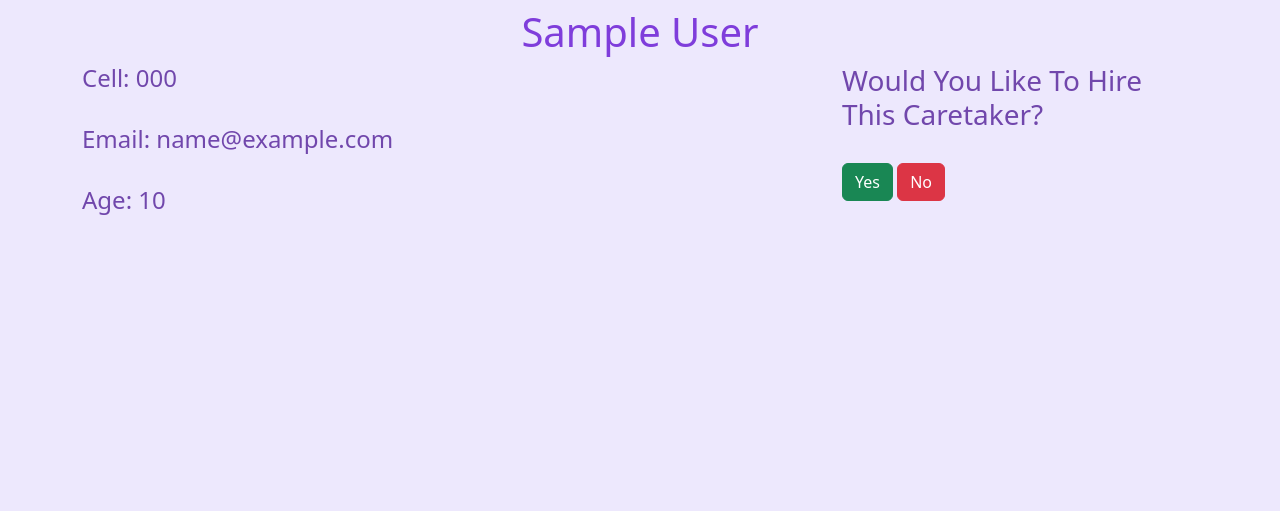
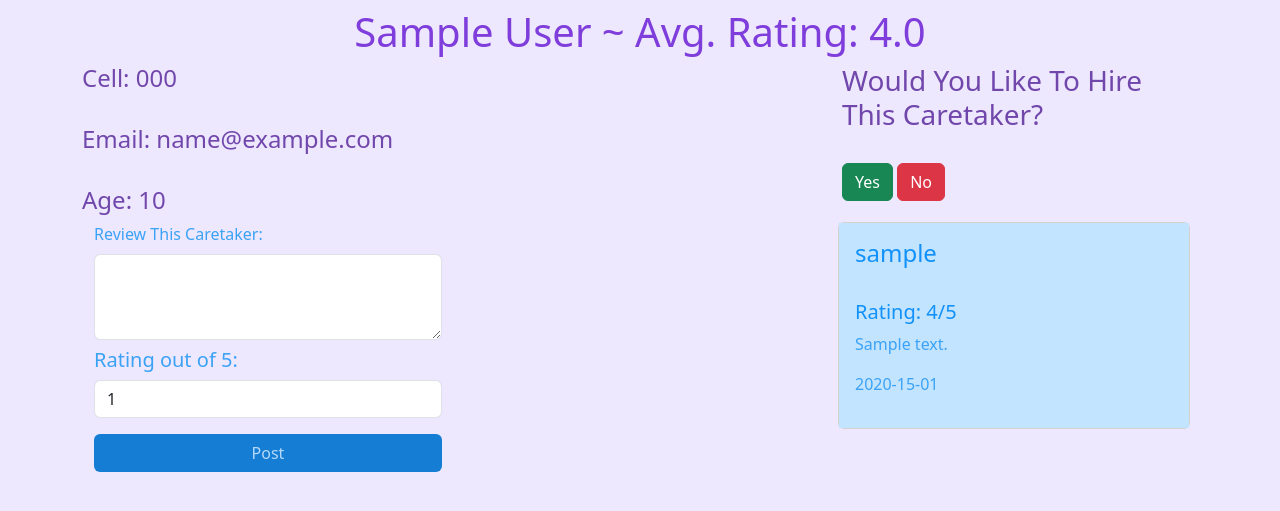
Before and after one commit to Brooklyn-STEAM/10040-Integrating-GPS-To-Increase-Accessibility, a Flask app: page /hiree_profile/1 in a window 1280 px wide. Shown: the part 77-588 px from the top of the page. Run offline with Flask 3, Linux system fonts and the light colour scheme; a user stored in the database is signed in; tables that the repository leaves empty or names only in its code hold one stand-in row (values such as "Sample post"); data that the repository does not hold is empty.

Commit message:
Added reviews to hiree page

```diff
--- a/main.py
+++ b/main.py
@@ -167,12 +167,6 @@ def maps():
     return render_template("maps.html.jinja")
 
 
-@app.route("/reviews")
-def reviews():
-    return render_template("reviews.html.jinja")
-
-
-
 @app.route("/updates")
 def updates():
     return render_template("updates.html.jinja")
@@ -194,24 +188,72 @@ def hiring():
 
     return render_template("hiring.html.jinja", caretakers = results)
 
-@app.route("/hiree_profile/<user_id>")
-def hiree_profile(user_id):
-    if flask_login.current_user.is_authenticated:
+@app.route("/hiree_profile/<caretaker_id>")
+def hiree_profile(caretaker_id):
+    if not flask_login.current_user.is_authenticated:
+        return redirect("/sign_in")
+    else:
 
         conn = connect_db()
 
         cursor = conn.cursor()
 
-        cursor.execute(f"SELECT * FROM `User` WHERE `id` = {user_id}")
+        cursor.execute(f"SELECT * FROM `User` WHERE `id` = {caretaker_id}")
 
         result = cursor.fetchone()
 
         if result is None:
             abort (404)
 
+        cursor.execute(f""" SELECT
+                            `reviewer_id`,
+                            `written_review`,
+                            `rating`,
+                            `Reviews`.`timestamp`,
+                            `username`
+                        FROM `Reviews`
+                        JOIN `User` ON `reviewer_id` = `User`.`id`
+                        WHERE `caretaker_id` = {caretaker_id};""")
+
+        results = cursor.fetchall()
+
+        total = 0
+        try:
+
+            for rating in results:
+                number = rating['rating']
+
+                total += number
+
+            count = len(results)
+            average = total/count
+        except:
+                average = 0
+
+
         cursor.close()
         conn.close()
 
-        return render_template("hiree_profile.html.jinja", caretaker = result)
-    else:
-        return redirect("/sign_in")
+        return render_template("hiree_profile.html.jinja", caretaker = result, reviews = results, average = average)
+
+
+@app.route("/hiree_profile/<caretaker_id>/review", methods = ["POST"])
+def review(caretaker_id):
+    conn = connect_db()
+    cursor = conn.cursor()
+
+    reviewer_id = flask_login.current_user.id
+
+    written_review = request.form["written_review"]
+    rating = request.form["rating"]
+
+    cursor.execute(f"""INSERT INTO `Reviews`
+                   (`caretaker_id`, `reviewer_id`, `written_review`, `rating`)
+                   VALUES
+                   ("{caretaker_id}", "{reviewer_id}", "{written_review}", "{rating}")
+                   ON DUPLICATE KEY UPDATE
+                   `written_review` = "{written_review}",
+                   `rating` = "{rating}";
+                    """)
+
+    return redirect(f"/hiree_profile/{caretaker_id}")
--- a/static/styles.css
+++ b/static/styles.css
@@ -23,10 +23,12 @@ h1{
 }
 
 .h-button-color{
+  color:white;
   background-color: rgb(117, 75, 217) ;
 }
 
 .h-button-color:hover{
+  color:white;
   background-color: rgb(135, 101, 214) ;
 }
 
@@ -65,7 +67,6 @@ h1{
 }
 
 
-
 .r-bg-card-color{
   background-color: rgb(194, 228, 255);
 }
@@ -77,3 +78,13 @@ h1{
 .r-card-text-color-py{
   color:rgb(17, 145, 249);
 }
+
+.r-button-color{
+  color:rgb(181, 217, 251);
+  background-color:rgb(21, 126, 212);
+}
+
+.r-button-color:hover{
+  color:white;
+  background-color:rgb(46, 149, 234);
+}
--- a/templates/hiree_profile.html.jinja
+++ b/templates/hiree_profile.html.jinja
@@ -13,7 +13,8 @@
 <body>
     {%include "components/navbar.html.jinja"%}
 
-    <h1 class="mt-2">{{caretaker["first_name"]}} {{caretaker["last_name"]}}</h1>
+    <h1 class="mt-2">{{caretaker["first_name"]}} {{caretaker["last_name"]}} ~ Avg. Rating: {{average}}</h1>
+
     <div class="container">
         <div class="row">
             <div class="col-8">
@@ -30,9 +31,40 @@
             <a class="btn btn-success" type="submit" value="Yes" href="/hiring">Yes</a>
             <a class="btn btn-danger" type="submit" value="No" href="/hiring">No</a>
             </div>
-            </div>
         </div>
     </div>
+    <div class="container">
+    <div class="row">
+      <div class="col-4">
+        <form method="post" action="/hiree_profile/{{caretaker['id']}}/review">
+          <div class="mb-3">
+            <label for="user_review" class="form-label r-card-text-color-sd">Review This Caretaker:</label>
+            <textarea name="written_review" class="form-control" id="customer_review" rows="3"
+              maxlength="500"></textarea>
+            <h5 class="mt-2 r-card-text-color-sd">Rating out of 5:</h5>
+            <input type="number" class="form-control" id="rating" min="1" value="1" max="5" name="rating">
+            <button type="submit" class="btn r-button-color mt-3 w-100">Post</button>
+          </div>
+        </form>
+      </div>
+      <div class="col-4">
+      </div>
+      <div class=col-4>
+
+        {%for review in reviews%}
+        <div class="card" style="width: 22rem;">
+          <div class="card-body r-bg-card-color">
+            <h4 class="r-card-text-color-py">{{review["username"]}}</h4>
+            <br>
+            <h5 class="r-card-text-color-py">Rating: {{review["rating"]}}/5</h5>
+            <p class="r-card-text-color-sd">{{review["written_review"]}}</p>
+            <p class="r-card-text-color-sd">{{review["timestamp"].strftime("%Y-%d-%m")}}</p>
+
+          </div>
+        </div>
+        {%endfor%}
+
+
 </body>
 
 </html>
```
Also changed, not shown: templates/reviews.html.jinja (deleted, +0 -30 lines).
